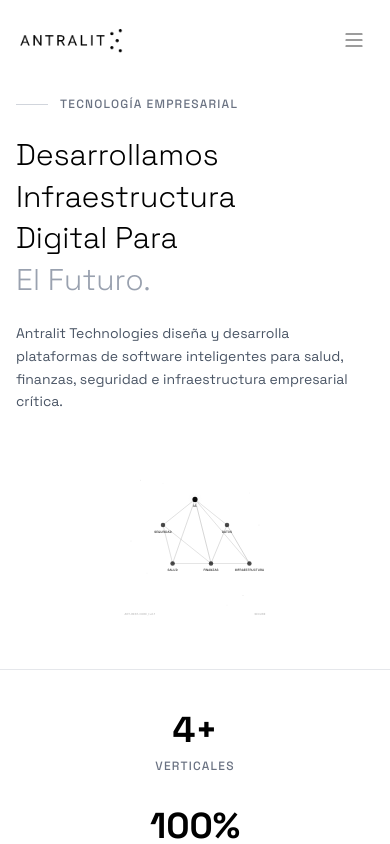
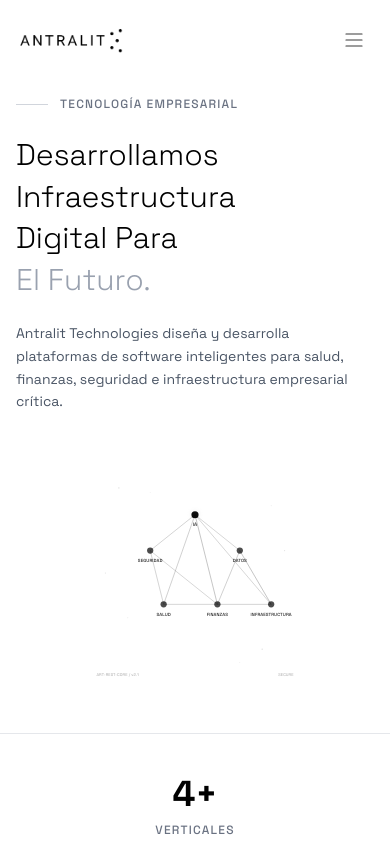
Before and after one commit to Vitala-mx/Antralit-landing, a Next.js app: page / in a window 390 px wide. Shown: the top 844 px of the page. Built offline with nearby package versions, Linux system fonts and the light colour scheme.

Commit message:
Increase mobile hero diagram size

```diff
--- a/app/components/Hero.tsx
+++ b/app/components/Hero.tsx
@@ -96,8 +96,8 @@ export default function Hero() {
           </div>
 
           {/* Right Content - Network Diagram */}
-          <div className="w-full lg:absolute lg:top-0 lg:right-0 lg:w-1/2 lg:h-full lg:border-l lg:border-gray-200">
-            <div className="w-full h-40 sm:h-48 md:h-64 lg:h-full flex items-center justify-center lg:p-12 overflow-hidden">
+          <div className="w-full max-w-[280px] sm:max-w-[340px] md:max-w-none lg:absolute lg:top-0 lg:right-0 lg:w-1/2 lg:h-full lg:border-l lg:border-gray-200 mx-auto">
+            <div className="w-full h-56 sm:h-64 md:h-80 lg:h-full flex items-center justify-center lg:p-12 overflow-hidden">
             <svg className="w-full h-full" viewBox="0 0 500 500" xmlns="http://www.w3.org/2000/svg" preserveAspectRatio="xMidYMid meet">
             {/* Background particles */}
             <defs>
```
